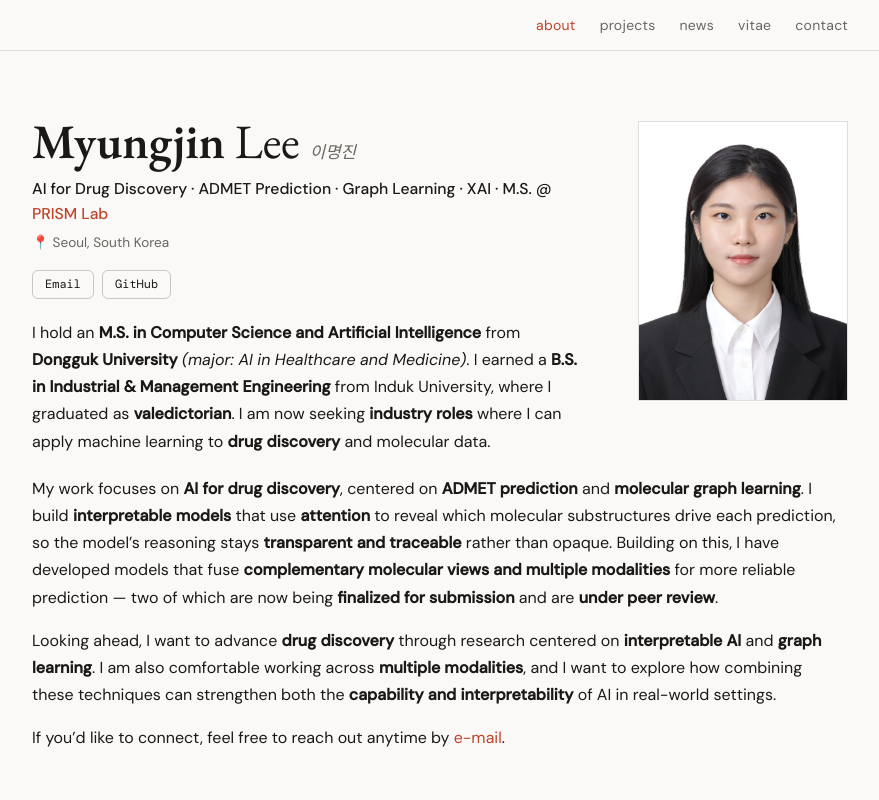
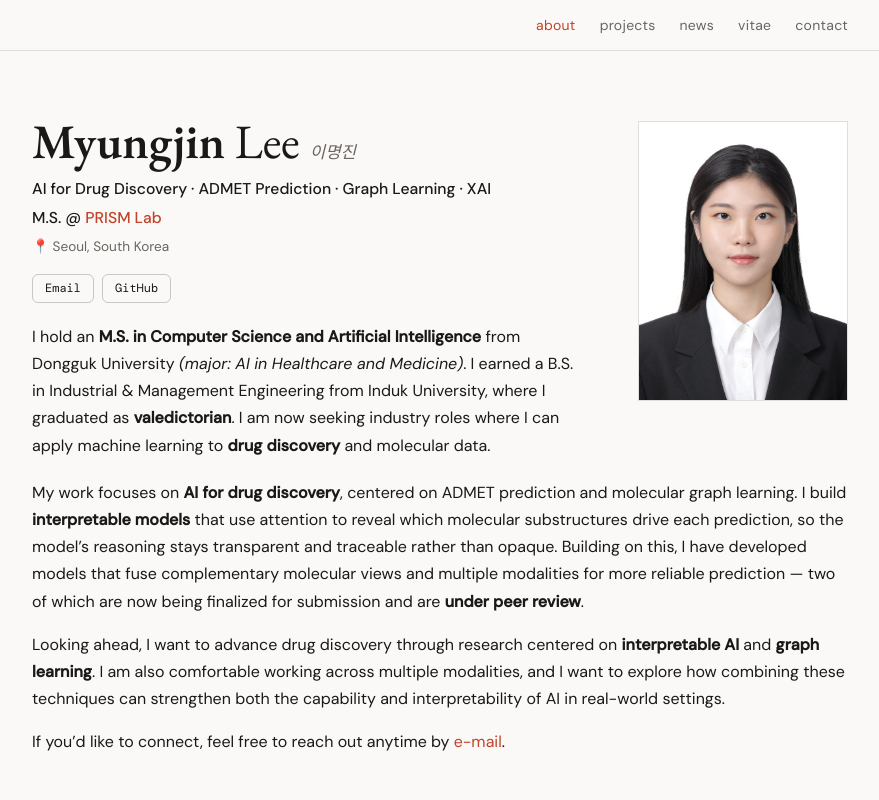
Before and after one commit to myungjin00/myungjin00.github.io, a React (Vite) app: page / in a window 1280 px wide. Shown: the top 800 px of the page, without its empty margins (200-1079 px from the left). Built offline with nearby package versions, Linux system fonts and the light colour scheme; the HTML template or start-up script is replaced by a standard one.

Commit message:
Header degree on own line; trim bio bold; enlarge Projects group titles
Co-Authored-By: Claude Opus 4.8 (1M context) <noreply@anthropic.com>

```diff
--- a/src/App.tsx
+++ b/src/App.tsx
@@ -136,7 +136,7 @@ function ProjectGroups({ preview }: { preview?: boolean }) {
     <div className="stack-md">
       {groups.map((g) => (
         <div key={g.heading}>
-          {!preview && <p className="subhead">{g.heading}</p>}
+          {!preview && <h3 className="group-title">{g.heading}</h3>}
           <div className="rows">
             {g.items.map((p, i) => (
               <ProjectRow key={i} p={p} />
@@ -172,9 +172,10 @@ function About({ go }: { go: (s: Section) => void }) {
               <b>{profile.firstName}</b> {profile.lastName}
               <span className="ko">{profile.nameKo}</span>
             </h1>
-            {profile.headline && (
-              <p className="headline">
-                {profile.headline}
+            {profile.headline && <p className="headline">{profile.headline}</p>}
+            {profile.degree && (
+              <p className="standing">
+                {profile.degree}
                 {profile.lab && (
                   <>
                     {' @ '}
--- a/src/data/cv.ts
+++ b/src/data/cv.ts
@@ -11,10 +11,9 @@ export const profile = {
   lastName: 'Lee',
   role: 'M.S. in Computer Science & Artificial Intelligence',
   major: 'AI in Healthcare and Medicine',
-  // Keyword line under the name — what I do, ending with current status.
-  // The lab (below) is appended as a link after this text.
-  headline:
-    'AI for Drug Discovery · ADMET Prediction · Graph Learning · XAI · M.S.',
+  // Keyword line under the name — what I do. Degree/lab shown on its own line below.
+  headline: 'AI for Drug Discovery · ADMET Prediction · Graph Learning · XAI',
+  degree: 'M.S.',
   location: 'Seoul, South Korea',
   lab: { label: 'PRISM Lab', href: 'https://sangsoolim.notion.site' },
   // Place the image file at public/assets/profile.jpg (portrait works best).
@@ -30,9 +29,9 @@ export const profile = {
 
 // About-page bio paragraphs (rendered in order). First-person narrative.
 export const bio: string[] = [
-  'I hold an **M.S. in Computer Science and Artificial Intelligence** from **Dongguk University** _(major: AI in Healthcare and Medicine)_. I earned a **B.S. in Industrial & Management Engineering** from Induk University, where I graduated as **valedictorian**. I am now seeking **industry roles** where I can apply machine learning to **drug discovery** and molecular data.',
-  'My work focuses on **AI for drug discovery**, centered on **ADMET prediction** and **molecular graph learning**. I build **interpretable models** that use **attention** to reveal which molecular substructures drive each prediction, so the model’s reasoning stays **transparent and traceable** rather than opaque. Building on this, I have developed models that fuse **complementary molecular views and multiple modalities** for more reliable prediction — two of which are now being **finalized for submission** and are **under peer review**.',
-  'Looking ahead, I want to advance **drug discovery** through research centered on **interpretable AI** and **graph learning**. I am also comfortable working across **multiple modalities**, and I want to explore how combining these techniques can strengthen both the **capability and interpretability** of AI in real-world settings.',
+  'I hold an **M.S. in Computer Science and Artificial Intelligence** from Dongguk University _(major: AI in Healthcare and Medicine)_. I earned a B.S. in Industrial & Management Engineering from Induk University, where I graduated as **valedictorian**. I am now seeking industry roles where I can apply machine learning to **drug discovery** and molecular data.',
+  'My work focuses on **AI for drug discovery**, centered on ADMET prediction and molecular graph learning. I build **interpretable models** that use attention to reveal which molecular substructures drive each prediction, so the model’s reasoning stays transparent and traceable rather than opaque. Building on this, I have developed models that fuse complementary molecular views and multiple modalities for more reliable prediction — two of which are now being finalized for submission and are **under peer review**.',
+  'Looking ahead, I want to advance drug discovery through research centered on **interpretable AI** and **graph learning**. I am also comfortable working across multiple modalities, and I want to explore how combining these techniques can strengthen both the capability and interpretability of AI in real-world settings.',
 ]
 
 // Closing call-to-action on the About page. The word "e-mail" is rendered as a mailto link.
--- a/src/index.css
+++ b/src/index.css
@@ -213,6 +213,21 @@ main {
   margin: 8px 0 0;
   font-size: 0.98rem;
   font-weight: 500;
+  color: var(--fg);
+}
+.standing {
+  margin: 4px 0 0;
+  font-size: 0.98rem;
+  font-weight: 500;
+  color: var(--fg);
+}
+
+/* Projects group headings — same weight as Vitae section titles */
+.group-title {
+  font-family: var(--serif);
+  font-weight: 400;
+  font-size: 1.4rem;
+  margin: 0 0 14px;
   color: var(--fg);
 }
 .location {
```
